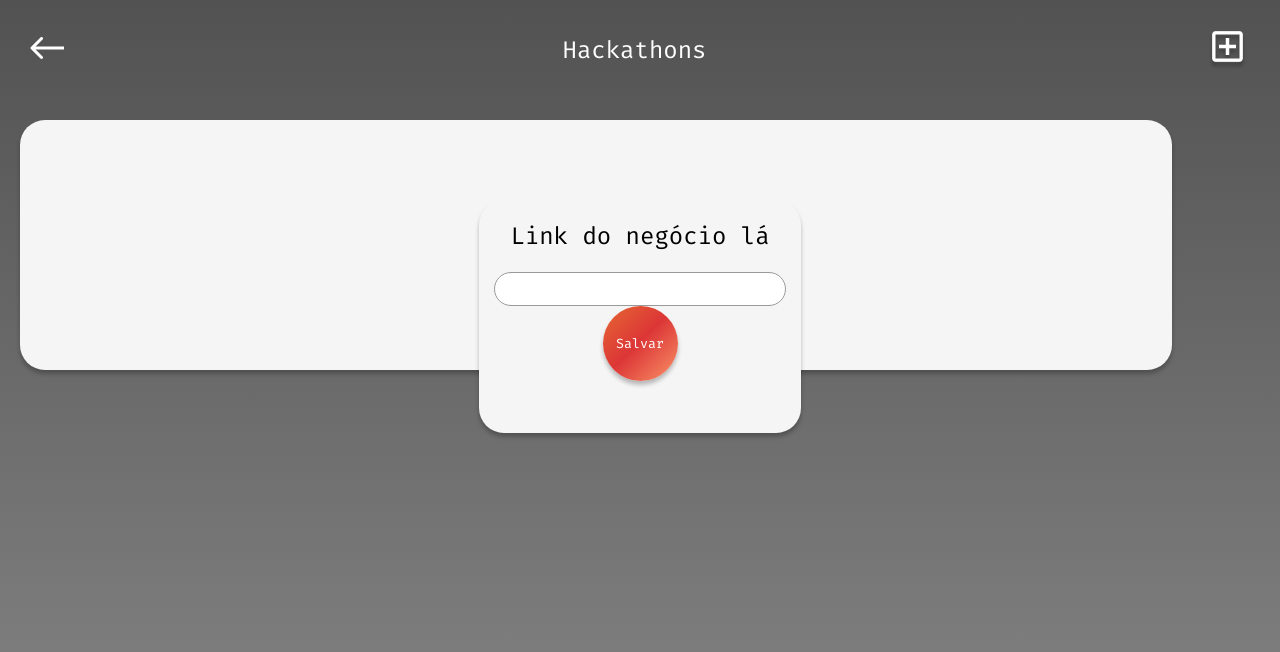
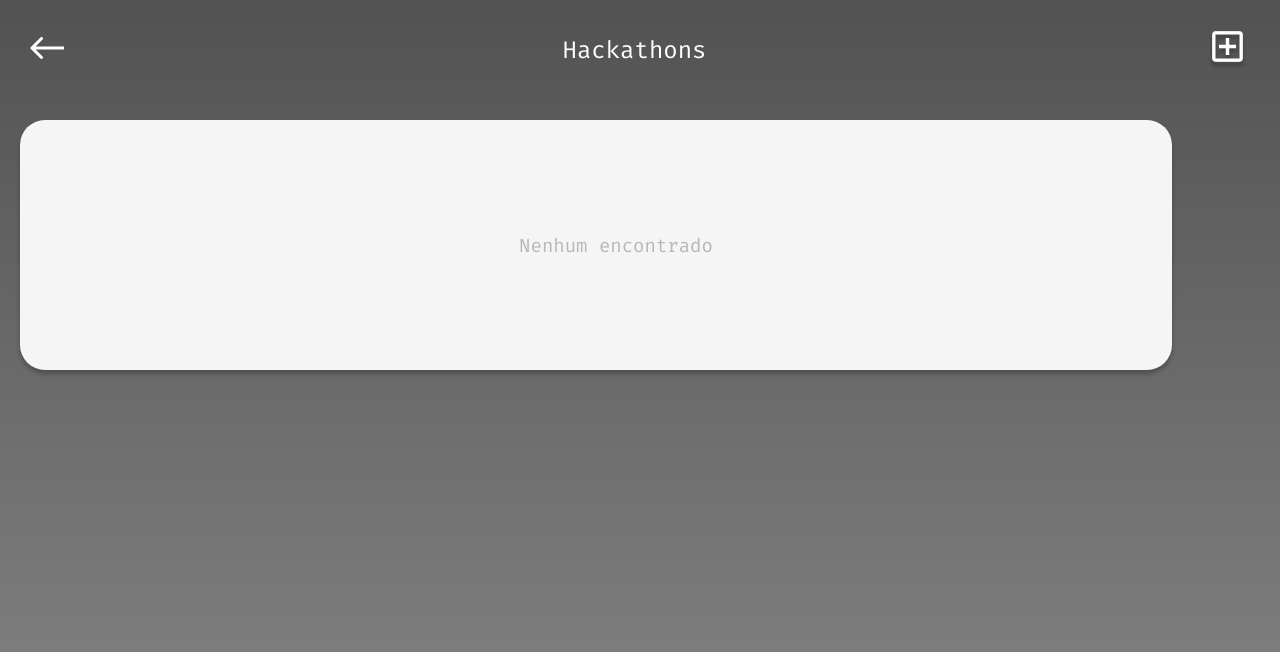
Before and after one commit to hackatool/frontend, a React (Create React App) app: page /hackathons in a window 1280 px wide. Shown: the top 652 px of the page. Built offline with nearby package versions, Linux system fonts and the light colour scheme.

Commit message:
add placeholder, fix style

```diff
--- a/src/components/BoxDialog/index.jsx
+++ b/src/components/BoxDialog/index.jsx
@@ -7,8 +7,8 @@ export default class BoxDialog extends Component {
         return (
             <div className={styles.boxDialog}>
 
-                <h2>
-                    Link do negócio lá
+                <h2 className={styles.prompt}>
+                    Link do Hackathon
                 </h2>
 
                 <input type="url" name="url" id="link" className={styles.link} />
--- a/src/components/BoxDialog/style.module.scss
+++ b/src/components/BoxDialog/style.module.scss
@@ -16,7 +16,7 @@
     align-items: center;
 }
 
-h2 {
+.prompt {
     text-align: center;
 }
 
--- a/src/components/Menu/index.jsx
+++ b/src/components/Menu/index.jsx
@@ -19,7 +19,7 @@ export default class Menu extends Component {
                         <li> <Link to="/user">Profile</Link> </li>
                         <li> <Link to="/hackathons">Eventos</Link> </li>
                         <li> <Link to="/user">Projetos</Link> </li>
-                        <li>More stuff</li>
+                        <li>Mais</li>
                         <li>Logout</li>
                     </ul>
 
--- a/src/pages/HackaPage/index.jsx
+++ b/src/pages/HackaPage/index.jsx
@@ -10,19 +10,22 @@ export default class HackaPage extends Component {
         super(props);
         this.state = {
             showAddBox: false,
+            hackathonsList: [],
         };
     }
 
     handleAdd = () => {
-        const data = prompt('[PLACEHOLDER]: Insira o Link do evento');
+        const data = prompt('Insira o Link do evento');
         console.log(data);
+
+        if (data) this.setState({ hackathonsList: [...this.state.hackathonsList, data] })
+
     }
 
     handleSubmit = (event) => {
         event.preventDefault()
         console.log(event);
     }
-
 
     render() {
         return (
@@ -32,13 +35,28 @@ export default class HackaPage extends Component {
                     onAdd={this.handleAdd}
                 />
 
-               <BoxDialog></BoxDialog>
+                {this.state.showAddBox && <BoxDialog />}
 
-                {/* POG bom e bonito */}
+
                 <div className={['card', list].join(' ')}>
-                    <div className={empty}>
-                        <span>Nenhum encontrado</span>
-                    </div>
+                    <ul>
+                        {
+                            this.state.hackathonsList.length === 0 ?
+                                <div className={empty}>
+                                    <span>Nenhum encontrado</span>
+                                </div>
+
+                                :
+
+                                this.state.hackathonsList.map(item => {
+                                    return <li key={item}>{item}</li>
+                                })
+                        }
+                    </ul>
+
+
+
+
                 </div>
 
             </div>
--- a/src/pages/HackaPage/style.module.scss
+++ b/src/pages/HackaPage/style.module.scss
@@ -1,6 +1,6 @@
 .list {
     width: 90%;
-    height: 250px;
+    min-height: 250px;
 
     margin: 20px;
 
@@ -17,3 +17,11 @@
         color: rgba(0, 0, 0, 0.25);
     }
 }
+
+ul {
+    margin: 20px;
+}
+
+li {
+    list-style: none;
+}
```
